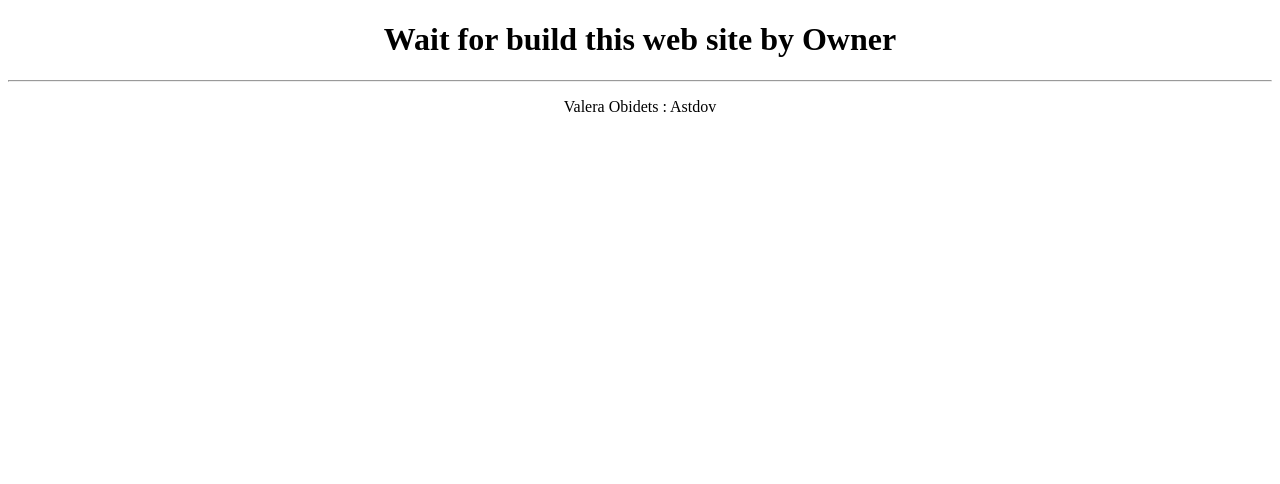
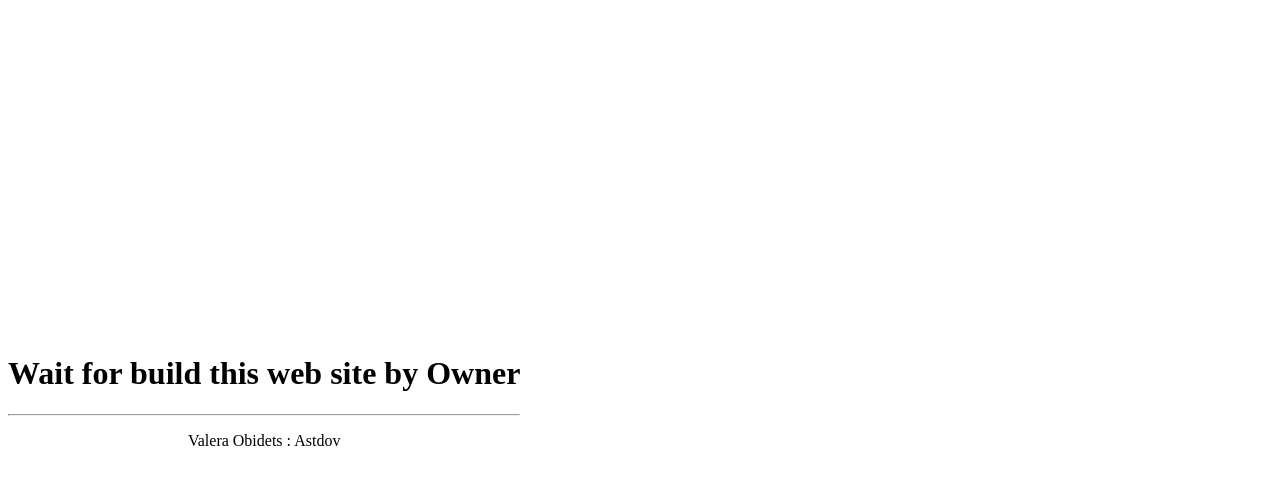
Before and after one commit to valeraspaces/valeraspaces.github.io, a plain HTML site: page index.html in a window 1280 px wide. Drawn offline with Linux system fonts and the light colour scheme.

Commit message:
update index.html

```diff
--- a/index.html
+++ b/index.html
@@ -5,7 +5,7 @@
     <title>Valera Obidets</title>
   </head>
   <body>
-    <center>
+    <center style="display: block; position: absolute; top: 50%; transform: translate(0, -50%)">
       <h1>Wait for build this web site by Owner</h1>
       <hr/>
       <p>Valera Obidets : Astdov</p>
```
